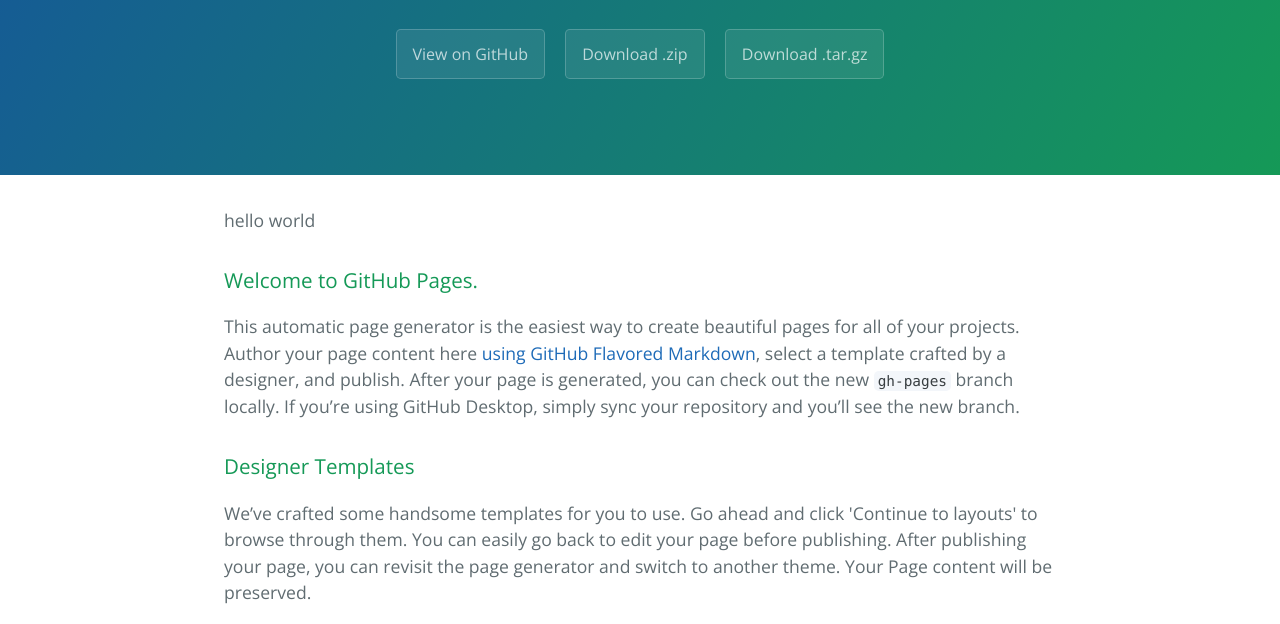
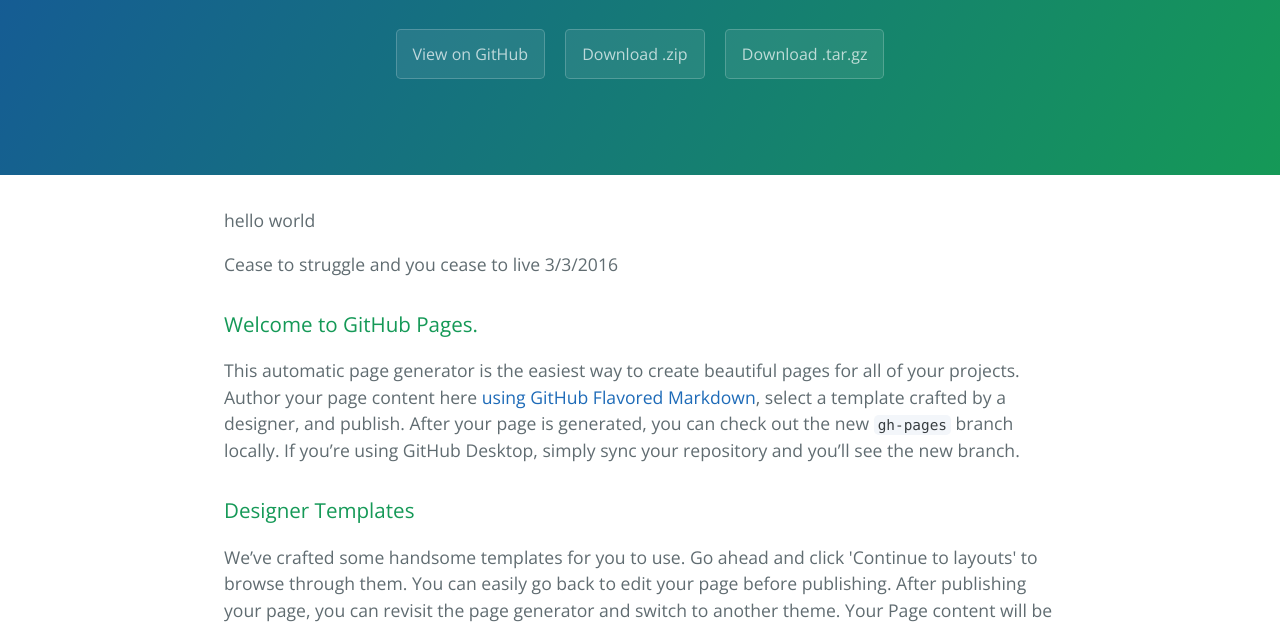
Before and after one commit to jobwq/new_public, a plain HTML site: page index.html in a window 1280 px wide. Shown: the part 208-832 px from the top of the page. Drawn offline with nearby package versions, Linux system fonts and the light colour scheme.

Commit message:
Update index.html

```diff
--- a/index.html
+++ b/index.html
@@ -19,7 +19,9 @@
     </section>
 
     <section class="main-content">
-	<p>hello world</p>
+	<p>hello world </p>
+	<p> Cease to struggle and you cease to live
+	3/3/2016 </p>
       <h3>
 <a id="welcome-to-github-pages" class="anchor" href="#welcome-to-github-pages" aria-hidden="true"><span aria-hidden="true" class="octicon octicon-link"></span></a>Welcome to GitHub Pages.</h3>
 
```
